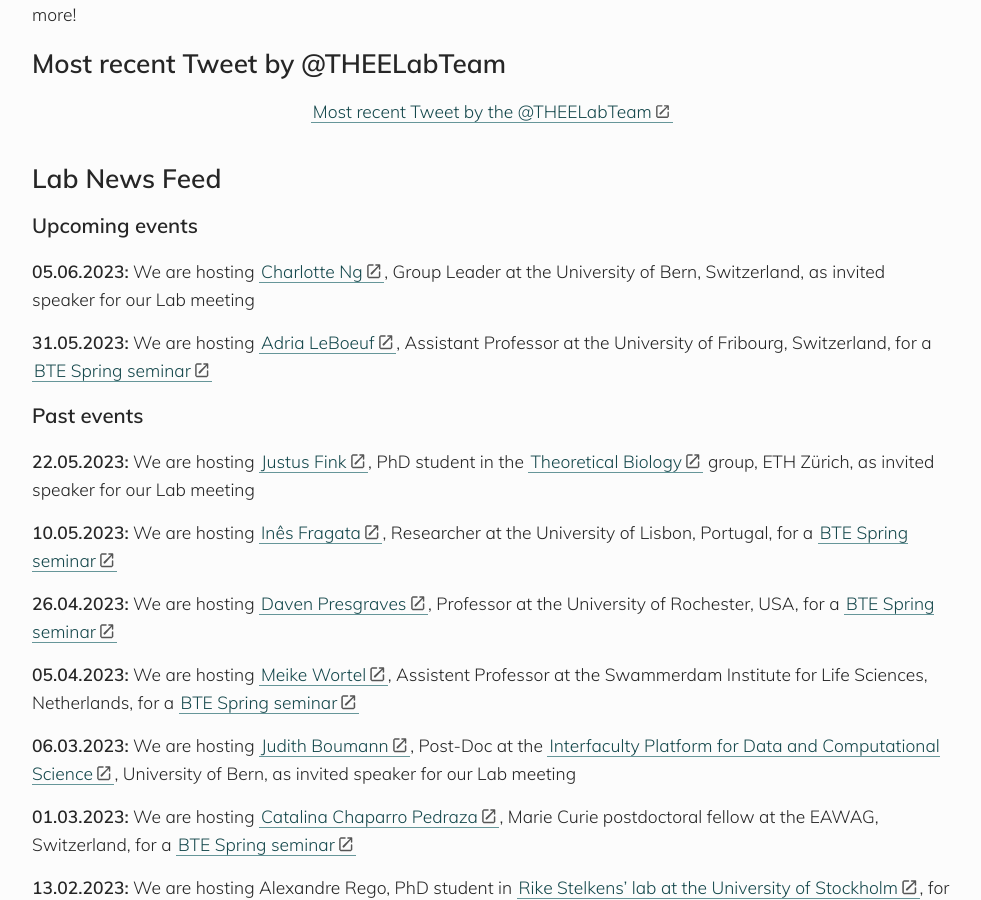
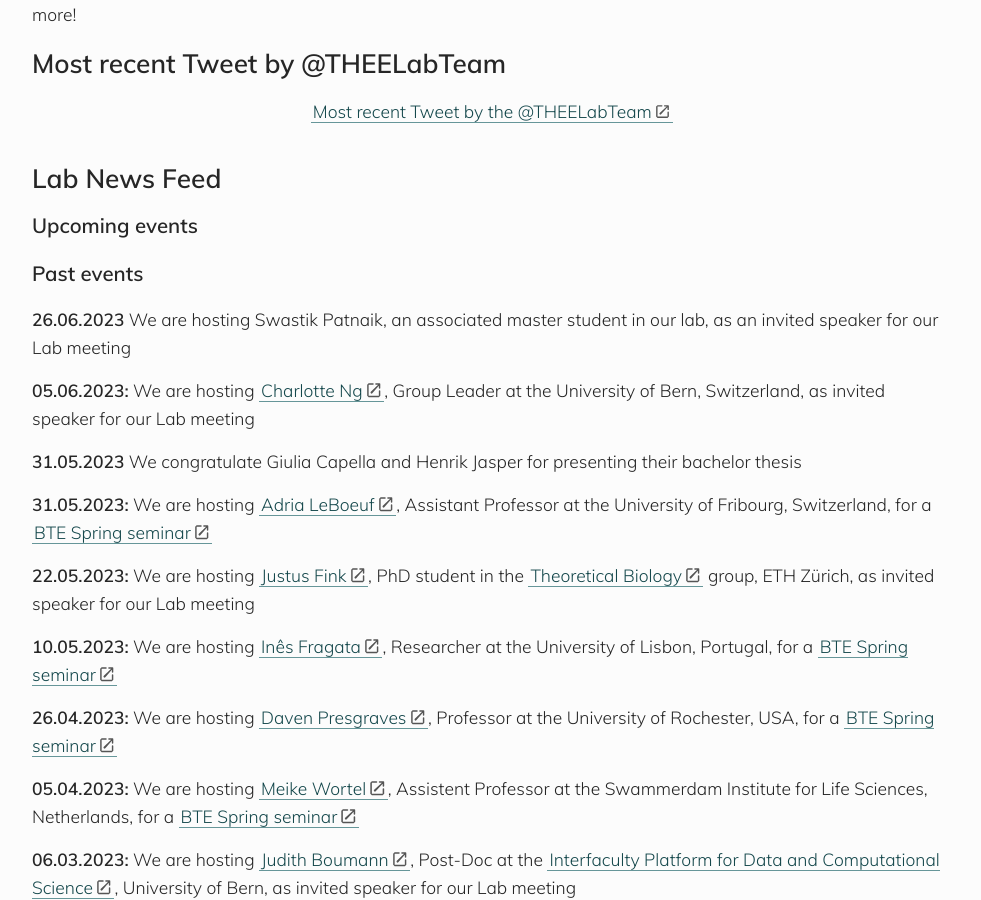
Before and after one commit to banklab/banklab.github.io, a Jekyll site: the page built from index.md, in a window 1280 px wide and 900 px high, scrolled down 477 px. Shown: the whole window, without its empty margins (148-1129 px from the left). Built offline with Jekyll 4.4.1, drawn with Linux system fonts in a browser that asks for light colours; some web fonts are replaced; comment, search, counter and statistics services are not loaded.

Commit message:
update index.md and team.md

```diff
--- a/index.md
+++ b/index.md
@@ -19,11 +19,16 @@ Welcome to the web page of the Division Theoretical Ecology and Evolution at the
 
 ### Upcoming events
 
+
+### Past events
+
+**26.06.2023** We are hosting Swastik Patnaik, an associated master student in our lab, as an invited speaker for our Lab meeting
+
 **05.06.2023:** We are hosting [Charlotte Ng](https://www.dbmr.unibe.ch/research/personenpool_programs_and_indie_groups/oncogenomics/dr_ng_charlotte_kiu_yan/index_eng.html), Group Leader at the University of Bern, Switzerland, as invited speaker for our Lab meeting
 
+**31.05.2023** We congratulate Giulia Capella and Henrik Jasper for presenting their bachelor thesis
+
 **31.05.2023:** We are hosting [Adria LeBoeuf](https://www.unifr.ch/bio/en/groups/leboeuf-group/), Assistant Professor at the University of Fribourg, Switzerland, for a [BTE Spring seminar](https://www.iee.unibe.ch/studies/lecture_series_in_behavioral_theoretical_and_evolutionary_biology/index_eng.html)
-
-### Past events
 
 **22.05.2023:** We are hosting [Justus Fink](https://scholar.google.ch/citations?user=--24NSEAAAAJ&hl=en&oi=ao), PhD student in the [Theoretical Biology](https://tb.ethz.ch/) group, ETH Zürich, as invited speaker for our Lab meeting
 
```
Also changed, not shown: people.md (+6 -6 lines).
